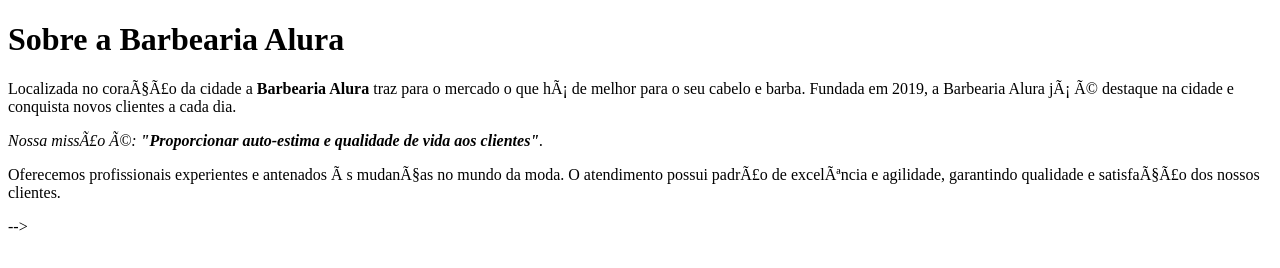
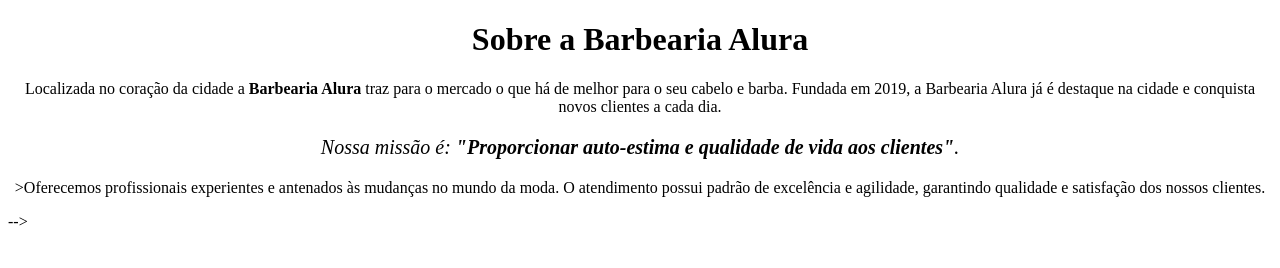
Before and after one commit to annacrispim/alura-barbeira, a plain HTML site: page index.html in a window 1280 px wide. Drawn offline with Linux system fonts and the light colour scheme.

Commit message:
Add files via upload

```diff
--- a/index.html
+++ b/index.html
@@ -1,15 +1,23 @@
 <!DOCTYPE html>
 <html lang="pt-br">
   <head>
-  </head>
-  <meta charset="UFT-8">
+  <meta charset="UTF-8">
   <title>barbearia Alura</title>
-   <h1>Sobre a Barbearia Alura</h1>
 
-      <p>Localizada no coração da cidade a <strong>Barbearia Alura</strong> traz para o mercado o que há de melhor para o seu cabelo e barba. Fundada em 2019, a Barbearia Alura já é destaque na cidade e conquista novos clientes a cada dia.</p>
+  <style>
+   p{
+     text-align: center
+   }
+  </style>
+</head>
 
-      <p><em>Nossa missão é: <strong>"Proporcionar auto-estima e qualidade de vida aos clientes"</strong>.</em></p>
+<body>
+        <h1 style="text-align: center">Sobre a Barbearia Alura</h1>
 
-      <p>Oferecemos profissionais experientes e antenados às mudanças no mundo da moda. O atendimento possui padrão de excelência e agilidade, garantindo qualidade e satisfação dos nossos clientes.</p>
+        <p>Localizada no coração da cidade a <strong>Barbearia Alura</strong> traz para o mercado o que há de melhor para o seu cabelo e barba. Fundada em 2019, a Barbearia Alura já é destaque na cidade e conquista novos clientes a cada dia.</p>
 
-</html> -->
+        <p style="font-size: 20px; "><em>Nossa missão é: <strong>"Proporcionar auto-estima e qualidade de vida aos clientes"</strong>.</em></p>
+
+        <p style="">>Oferecemos profissionais experientes e antenados às mudanças no mundo da moda. O atendimento possui padrão de excelência e agilidade, garantindo qualidade e satisfação dos nossos clientes.</p>
+   </bodt>
+ </html> -->
```
